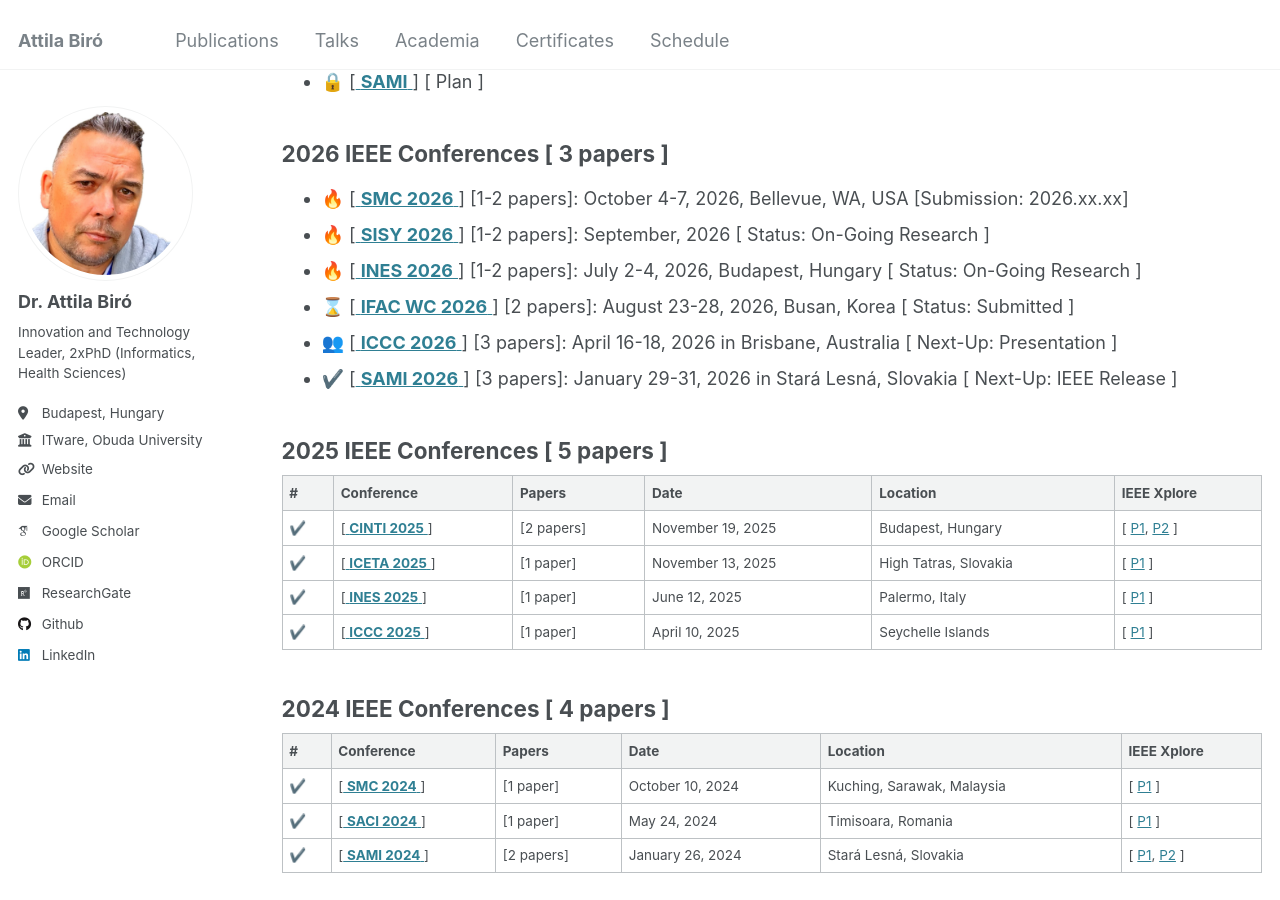
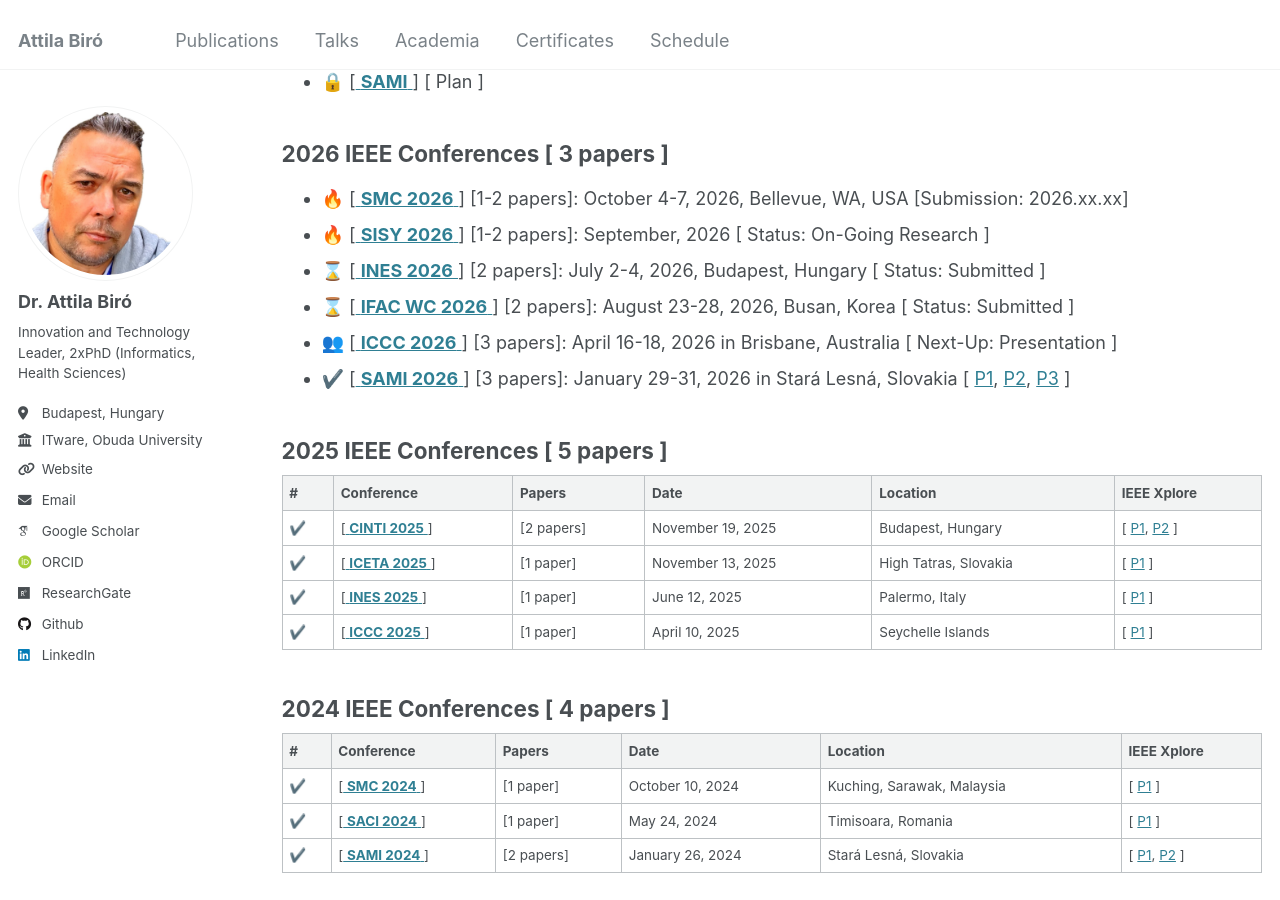
Before and after one commit to biroka/biroka.github.io, a Jekyll site: the page built from _pages/schedule.md, in a window 1280 px wide and 900 px high, scrolled down 372 px. Built offline with Jekyll 4.4.1, drawn with Linux system fonts in a browser that asks for light colours; emoji names are drawn with the system emoji font; some web fonts are replaced.

Commit message:
Update INES 2026 status and add paper links for SAMI 2026

```diff
--- a/_pages/schedule.md
+++ b/_pages/schedule.md
@@ -17,10 +17,10 @@ author_profile: true
 ## 2026 IEEE Conferences [ 3 papers ]
   * :fire: [[ **SMC 2026** ](https://www.ieeesmc2026.org/) ] [1-2 papers]: October 4-7, 2026, Bellevue, WA, USA [Submission: 2026.xx.xx]
   * :fire: [[ **SISY 2026** ](https://conf.uni-obuda.hu/sisy2026/) ] [1-2 papers]: September, 2026 [ Status: On-Going Research ]
-  * :fire: [[ **INES 2026** ](http://www.ines-conf.org/ines-conf/2026index.html) ] [1-2 papers]: July 2-4, 2026, Budapest, Hungary [ Status: On-Going Research ]
+  * :hourglass: [[ **INES 2026** ](http://www.ines-conf.org/ines-conf/2026index.html) ] [2 papers]: July 2-4, 2026, Budapest, Hungary [ Status: Submitted ]
   * :hourglass: [[ **IFAC WC 2026** ](https://www.ifac2026.org/fairDash.do) ] [2 papers]: August 23-28, 2026, Busan, Korea [ Status: Submitted ]
   * :busts_in_silhouette: [[ **ICCC 2026** ](https://conf.uni-obuda.hu/iccc2026/) ] [3 papers]: April 16-18, 2026 in Brisbane, Australia [ Next-Up: Presentation ]
-  * :heavy_check_mark: [[ **SAMI 2026** ](https://conf.uni-obuda.hu/sami2026/) ] [3 papers]: January 29-31, 2026 in Stará Lesná, Slovakia [ Next-Up: IEEE Release ]
+  * :heavy_check_mark: [[ **SAMI 2026** ](https://conf.uni-obuda.hu/sami2026/) ] [3 papers]: January 29-31, 2026 in Stará Lesná, Slovakia [ [P1](https://ieeexplore.ieee.org/document/11420470), [P2](https://ieeexplore.ieee.org/document/11420354), [P3](https://ieeexplore.ieee.org/document/11420405) ]
 
 ## 2025 IEEE Conferences [ 5 papers ]
 
```
